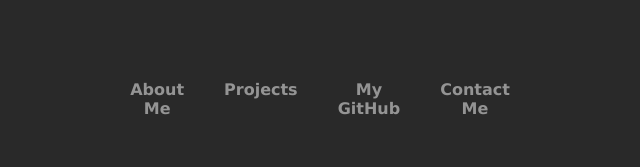
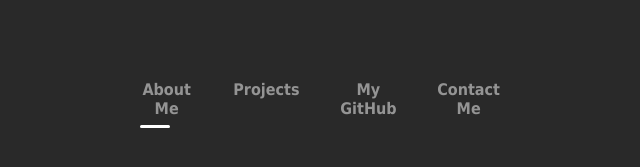
Before and after one commit to tjbyars/tjbyars.github.io, a plain HTML site: page index.html in a window 1280 px wide. Shown: the part 301-468 px from the top of the page, 320-960 px from the left. Drawn offline with Linux system fonts and the light colour scheme.

Commit message:
indicator fix

```diff
--- a/index.html
+++ b/index.html
@@ -13,6 +13,7 @@
     <a href="#">Projects</a>
     <a href="#">My GitHub</a>
     <a href="#">Contact Me</a>
+    <div id="indicator"></div>
   </nav>
 
 </html>
--- a/styles.css
+++ b/styles.css
@@ -1,12 +1,6 @@
-html,
 body {
-  height: 100%;
-}
-
-body {
+  background-color: #292929;
   margin: 0;
-  background-color: #292929;
-  overflow: hidden;
 }
 
 nav {
@@ -14,7 +8,7 @@ nav {
   top: 50%;
   right: 0;
   left: 0;
-  width: 319px;
+  width: 400px;
   display: table;
   margin: 0 auto;
   transform: translateY(-50%);
@@ -22,12 +16,12 @@ nav {
 
 nav a {
   position: relative;
-  width: 33.333%;
+  width: 25%;
   display: table-cell;
   text-align: center;
   color: #949494;
   text-decoration: none;
-  font-family: Verdana, Geneva, Tahoma, sans-serif;
+  font-family: Tahoma, Verdana, sans-serif;
   font-weight: bold;
   padding: 10px 20px;
   transition: 0.2s ease color;
@@ -61,23 +55,31 @@ nav a:nth-child(1):before {
 }
 
 nav a:nth-child(1):after {
-  background-color: red;
+  background-color: purple;
 }
 
 nav a:nth-child(2):before {
-  background-color: #00e2ff;
+  background-color: yellow;
 }
 
 nav a:nth-child(2):after {
-  background-color: #89ff00;
+  background-color: purple;
 }
 
 nav a:nth-child(3):before {
+  background-color: yellow;
+}
+
+nav a:nth-child(3):after {
   background-color: purple;
 }
 
-nav a:nth-child(3):after {
-  background-color: palevioletred;
+nav a:nth-child(4):before {
+  background-color: yellow;
+}
+
+nav a:nth-child(4):after {
+  background-color: purple;
 }
 
 #indicator {
@@ -86,13 +88,13 @@ nav a:nth-child(3):after {
   bottom: 0;
   width: 30px;
   height: 3px;
-  background-color: #fff;
+  background-color: white;
   border-radius: 5px;
   transition: 0.2s ease left;
 }
 
 nav a:hover {
-  color: #fff;
+  color: white;
 }
 
 nav a:hover:before,
@@ -101,15 +103,17 @@ nav a:hover:after {
 }
 
 nav a:nth-child(1):hover ~ #indicator {
-  background: linear-gradient(130deg, yellow, red);
+  background: linear-gradient(130deg, yellow, purple);
 }
 
 nav a:nth-child(2):hover ~ #indicator {
-  left: 34%;
-  background: linear-gradient(130deg, #00e2ff, #89ff00);
+  background: linear-gradient(130deg, yellow, purple);
 }
 
 nav a:nth-child(3):hover ~ #indicator {
-  left: 70%;
-  background: linear-gradient(130deg, purple, palevioletred);
+  background: linear-gradient(130deg, yellow, purple);
 }
+
+nav a:nth-child(4):hover ~ #indicator {
+  background: linear-gradient(130deg, yellow, purple);
+}
```
